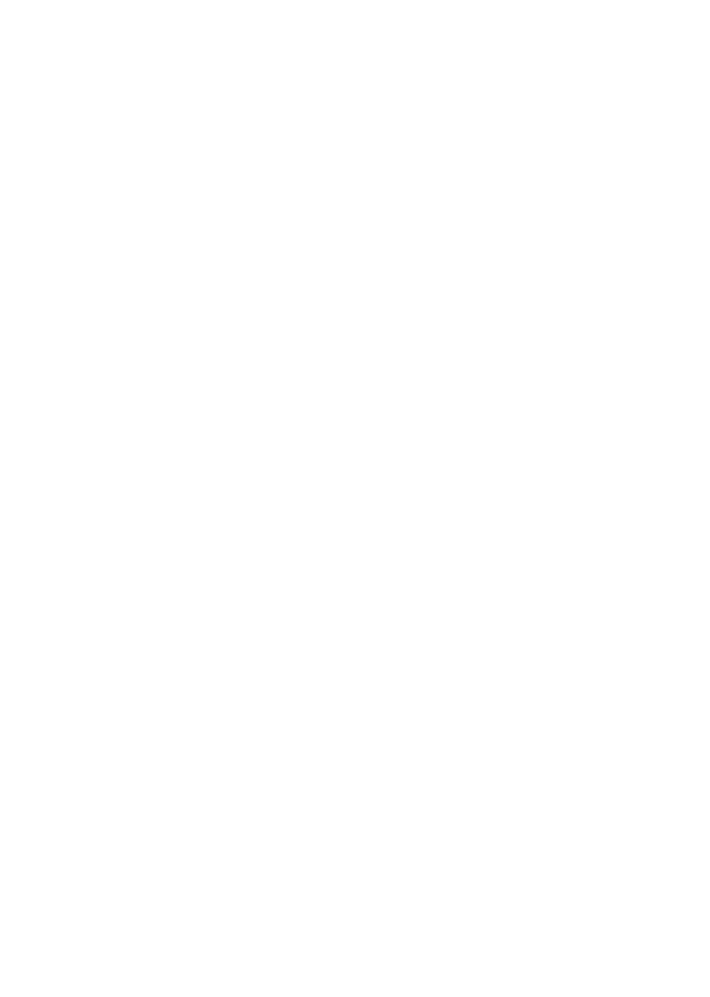
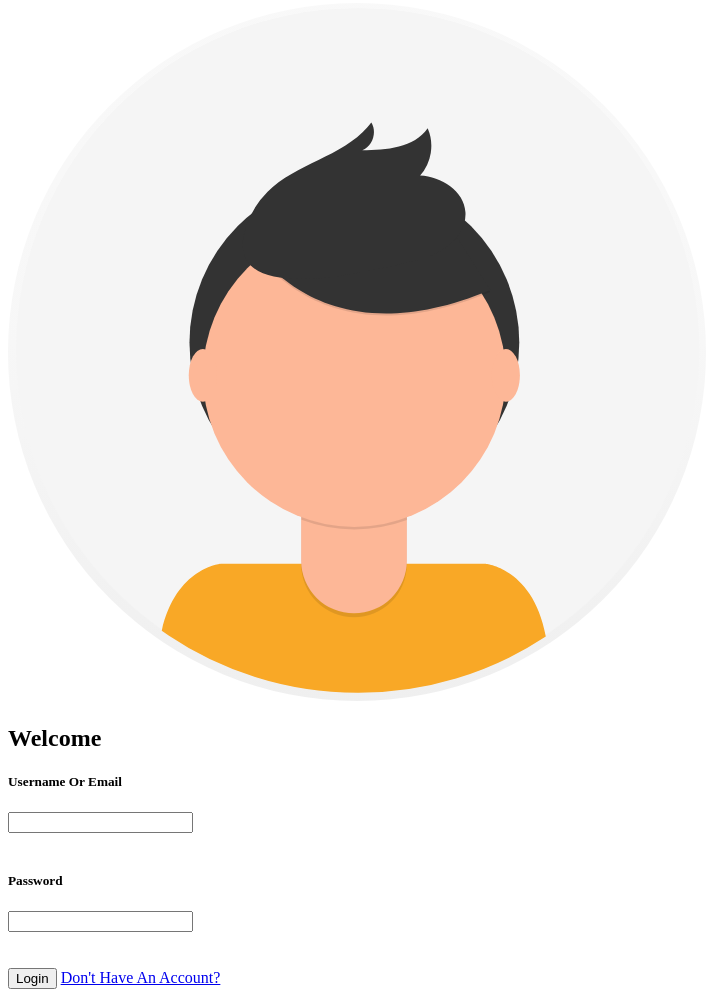
Before and after one commit to Bikram48/Stylehive, a Django app: page /login/ in a window 1280 px wide. Before the commit the part shown is empty. Shown: the part 381-1378 px from the top of the page, without its empty margins (0-710 px from the left). Before the commit the page ends 57 px from the top, so only its background shows below. Run offline with Django 4.2, Linux system fonts and the light colour scheme.

Commit message:
update - login page markups and add - static files in project

```diff
--- a/stylehive/settings.py
+++ b/stylehive/settings.py
@@ -11,6 +11,7 @@ https://docs.djangoproject.com/en/4.1/ref/settings/
 """
 
 from pathlib import Path
+import os
 
 # Build paths inside the project like this: BASE_DIR / 'subdir'.
 BASE_DIR = Path(__file__).resolve().parent.parent
@@ -119,6 +120,10 @@ USE_TZ = True
 
 STATIC_URL = 'static/'
 
+STATICFILES_DIRS = [
+    os.path.join(BASE_DIR, "static")
+]
+
 # Default primary key field type
 # https://docs.djangoproject.com/en/4.1/ref/settings/#default-auto-field
 
--- a/stylehive/templates/base.html
+++ b/stylehive/templates/base.html
@@ -1,3 +1,4 @@
+{% load static %}
 <!DOCTYPE html>
 <html lang="en">
 <head>
--- a/stylehive/templates/login.html
+++ b/stylehive/templates/login.html
@@ -1,7 +1,38 @@
 {% extends "base.html" %}
-
+{% load static %}
 {% block content %}
-
     <h1>Login</h1>
-
+    <div class="container">
+        <!-- <img src="Images/Logo2.png"> -->
+        <div class="img">
+            <img src="../Images/1.svg">
+        </div>
+        <div class="login-content">
+            <form action="" method="post">
+                <img src="{% static 'images/2.svg' %}">
+                <h2 class="title">Welcome</h2>
+                    <div class="input-div one">
+                        <div class="i">
+                                <i class="fas fa-user"></i>
+                        </div>
+                        <div class="div">
+                                <h5>Username Or Email</h5>
+                                <input  type="text" name="username" class="input" value=""><br><br>
+                        </div>
+                    </div>
+                    <div class="input-div pass">
+                        <div class="i">
+                            <i class="fas fa-lock"></i>
+                        </div>
+                        <div class="div">
+                            <h5>Password</h5>
+                            <input type="password" name="password" class="input" ><br><br>
+                    </div>
+                </div>
+                <br>
+                <input type="submit" name="submit" class="btn" value="Login">
+                <a href="customerSignup.php">Don't Have An Account?</a>
+            </form>
+        </div>
+    </div>
 {% endblock %}
```
Also changed, not shown: static/images/2.svg (added), static/images/bikku.jpg (added).
